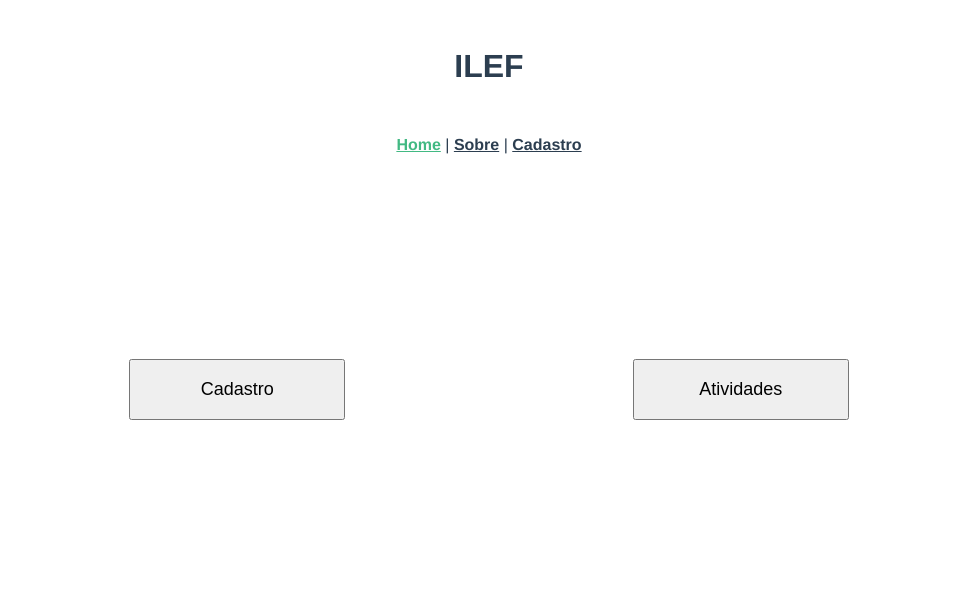
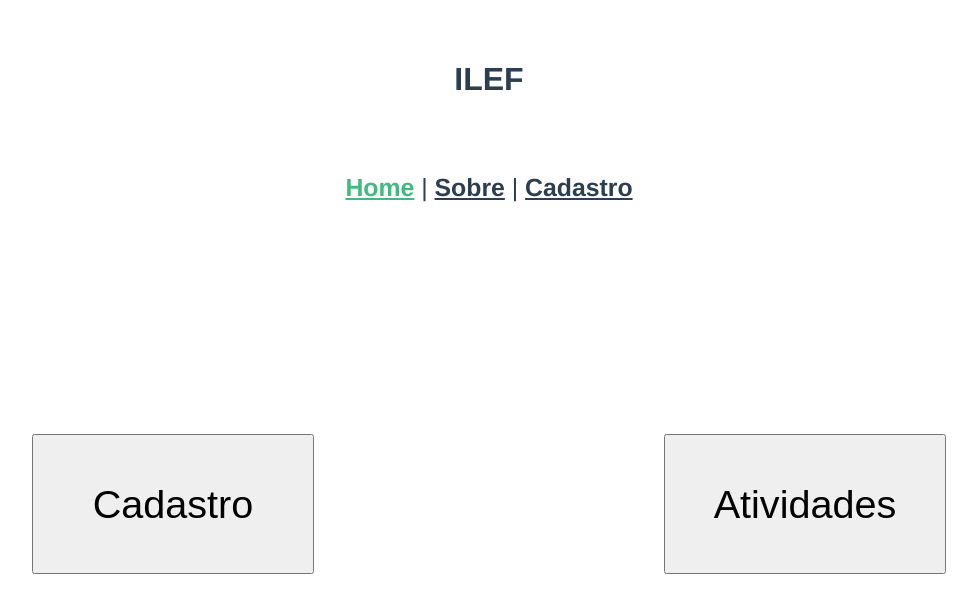
Before and after one commit to Magu99/AplicativoILEF, a Vue app in the folder vue3-ilef/: page /teste in a window 1280 px wide. Shown: the top 612 px of the page, without its empty margins (151-1128 px from the left). Built offline with nearby package versions, Linux system fonts and the light colour scheme.

Commit message:
Mais mudanças de formatação

```diff
--- a/vue3-ilef/src/components/NavigationBar.vue
+++ b/vue3-ilef/src/components/NavigationBar.vue
@@ -19,5 +19,11 @@ export default {
 <style scoped>
   nav {
     text-align: center;
+    font-size: calc(12px + 1vw);
+  }
+
+  div {
+    height: 6vh;
+    padding-bottom: 2em;
   }
 </style>
--- a/vue3-ilef/src/components/TestePalavras.vue
+++ b/vue3-ilef/src/components/TestePalavras.vue
@@ -1,7 +1,7 @@
 <!-- conectar cada item da lista com uma parametros pré-determinados do template PáginaFluxo -->
 
 <template>
-  <div>
+  <div id="container">
     <h3>Lista de Palavras</h3>
     <div id="list-wrapper">
       <ol>
@@ -9,13 +9,20 @@
       </ol>
     </div>
     <div id="button-wrapper">
-      <button @click="$router.push('configurar-teste'); setTeste('')">Avançar >></button>
+      <button
+        @click="
+          $router.push('configurar-teste');
+          setTeste('');
+        "
+      >
+        Avançar >>
+      </button>
     </div>
   </div>
 </template>
 
 <script>
-  import { store } from '@/store/storage';
+import { store } from "@/store/storage";
 export default {
   name: "TestePalavras",
   data() {
@@ -45,29 +52,35 @@ export default {
       store,
     };
   },
-    methods: {
-      setTeste(value) {
+  methods: {
+    setTeste(value) {
       this.store.tipo = value;
     },
-    },
+  },
 };
 </script>
 
 <style scoped>
+#container {
+  height: inherit;
+}
+
 #list-wrapper {
   display: flex;
   justify-content: center;
   margin-top: 3em;
-  height: 500px;
+  height: 400px;
 }
 
 ol {
-  width: 70%;
+  width: 80vw;
   display: flex;
   flex-wrap: wrap;
   flex-direction: column;
   justify-content: space-around;
   align-items: center;
+  border: 4px dotted;
+  padding-top: 1em;
 }
 
 li {
@@ -88,7 +101,8 @@ h3 {
 
 button {
   font-size: 1em;
-  padding: 1.5em;
+  padding: 0.5em;
   margin-right: 7.5em;
+  margin-bottom: 2.5em;
 }
 </style>
--- a/vue3-ilef/src/components/TestePerguntas.vue
+++ b/vue3-ilef/src/components/TestePerguntas.vue
@@ -1,5 +1,5 @@
 <template>
-  <div>
+  <div >
     <button id="fechar" @click="$router.push('configurar-teste')"  > X </button>
     <div id="wrapper">
       <button class="navegar">&lt;</button>
@@ -27,7 +27,7 @@ export default {
   },
   methods: {
     mudarFrame(n, event) {
-      event ? event.preventdefault : null;
+      event ? event.preventdefault() : null;
       this.frameAtual += n;
     },
   },
@@ -41,20 +41,21 @@ export default {
   align-content: center;
   align-items: center;
   justify-content: space-around;
-  border: dotted green 2px;
-  width: 100%;
-  height: 40em;
+  margin: 5vh 10vw 5vh 10vw;
 }
 
 #content {
-  width: 70%;
-  height: 90%;
-  border: dotted red 1px;
+  width: 85vw;
+  height: 80vh;
   text-align: center;
+  border: 2px dotted;
 }
 
 .navegar {
-  padding: 1.5em;
+  width:8vw;
+  height: 40vh;
+  margin-left: 0.5em;
+  margin-right: 0.5em;
 }
 
 .fechar {
--- a/vue3-ilef/src/components/TituloILEF.vue
+++ b/vue3-ilef/src/components/TituloILEF.vue
@@ -12,11 +12,17 @@ export default {
 
 <style scoped>
 h1 {
+  font-size: calc(23px+ 2vw);
   text-align: center;
-  margin-top: 1.5em;
   user-select: none;
   -moz-user-select: none;
   -webkit-user-select: none;
   -ms-user-select: none;
 }
+
+div {
+  height: 13vh;
+  max-height: 700px;
+  padding-top: 4vh;
+}
 </style>
--- a/vue3-ilef/src/components/VisorDificuldade.vue
+++ b/vue3-ilef/src/components/VisorDificuldade.vue
@@ -20,10 +20,8 @@ export default {
 
 <style scoped>
 #wrapper {
-  border: 4px;
   border-color: black;
   padding: 8.5px;
-  margin: 10px;
 }
 
 h3 {
--- a/vue3-ilef/src/components/VisorTeste.vue
+++ b/vue3-ilef/src/components/VisorTeste.vue
@@ -20,10 +20,8 @@ export default {
 
 <style scoped>
 #wrapper {
-  border: 4px;
   border-color: black;
   padding: 8.5px;
-  margin: 10px;
 }
 
 h3 {
--- a/vue3-ilef/src/views/HomePage.vue
+++ b/vue3-ilef/src/views/HomePage.vue
@@ -30,21 +30,16 @@ export default {
 #button-wrapper {
   display: flex;
   flex-flow: wrap;
-  justify-content: space-evenly;
-  align-content: space-around;
-  margin-top: 10em;
+  justify-content: space-around;
+  align-content: space-evenly;
+  height: 70vh;
 }
 
 button {
   display: inline-block;
   padding: 1em;
-  width: 12em;
-  font-size: large;
-  margin: 15px;
-}
-
-h1 {
-  text-align: center;
-  padding-top: 2em;
+  height: calc(108px + 4vh);
+  width: calc(192px + 7vw);
+  font-size: calc(14px + 2vw);
 }
 </style>
--- a/vue3-ilef/src/views/PaginaConfigurarTeste.vue
+++ b/vue3-ilef/src/views/PaginaConfigurarTeste.vue
@@ -2,19 +2,15 @@
   <div>
     <TituloILEF />
     <NavigationBar />
-    <transition>
+    <div>
       <VisorDificuldade v-if="store.dificuldade !== ''" />
-    </transition>
-    <transition>
       <EscolhaDificuldade v-if="step == 0" />
-    </transition>
+    </div>
 
-    <transition>
+    <div>
       <VisorTeste v-if="store.tipo !== ''" />
-    </transition>
-    <transition>
       <EscolhaTeste v-if="step == 1" />
-    </transition>
+    </div>
     <div id="button-wrapper">
       <button
         id="reset-config-btn"
@@ -85,23 +81,15 @@ export default {
 #button-wrapper {
   display: flex;
   align-items: center;
-  justify-content: space-evenly;
+  justify-content: space-around;
   flex-wrap: wrap;
 }
 
 button {
-  margin: 15px;
   display: inline-block;
   font-size: large;
   padding: 1em;
 }
 
-.v-enter-active,
-.v-leave-active {
 
-}
-
-.v-enter-from,
-.v-leave-to {
-}
 </style>
--- a/vue3-ilef/src/views/PaginaTeste.vue
+++ b/vue3-ilef/src/views/PaginaTeste.vue
@@ -1,6 +1,6 @@
 <template>
   <div>
-    <TituloILEF />
+    <!-- <TituloILEF /> -->
     <TestePalavras v-if="store.tipo === 'Palavras'"/>
     <TestePerguntas v-if="store.tipo === 'Leitura'" />
   </div>
@@ -9,11 +9,11 @@
 <script>
 import TestePalavras from '@/components/TestePalavras.vue';
 import TestePerguntas from '@/components/TestePerguntas.vue';
-import TituloILEF from '@/components/TituloILEF.vue';
+// import TituloILEF from '@/components/TituloILEF.vue';
 import { store } from '@/store/storage';
 export default {
     name: "PaginaTeste",
-    components: { TestePalavras, TestePerguntas, TituloILEF },
+    components: { TestePalavras, TestePerguntas/*, TituloILEF*/ },
     data() {
       return {
         store
@@ -23,6 +23,4 @@ export default {
 </script>
 
 <style scoped>
-  /* Criar transições entre Teste de Palavras e teste de Perguntas*/
-
 </style>
```
